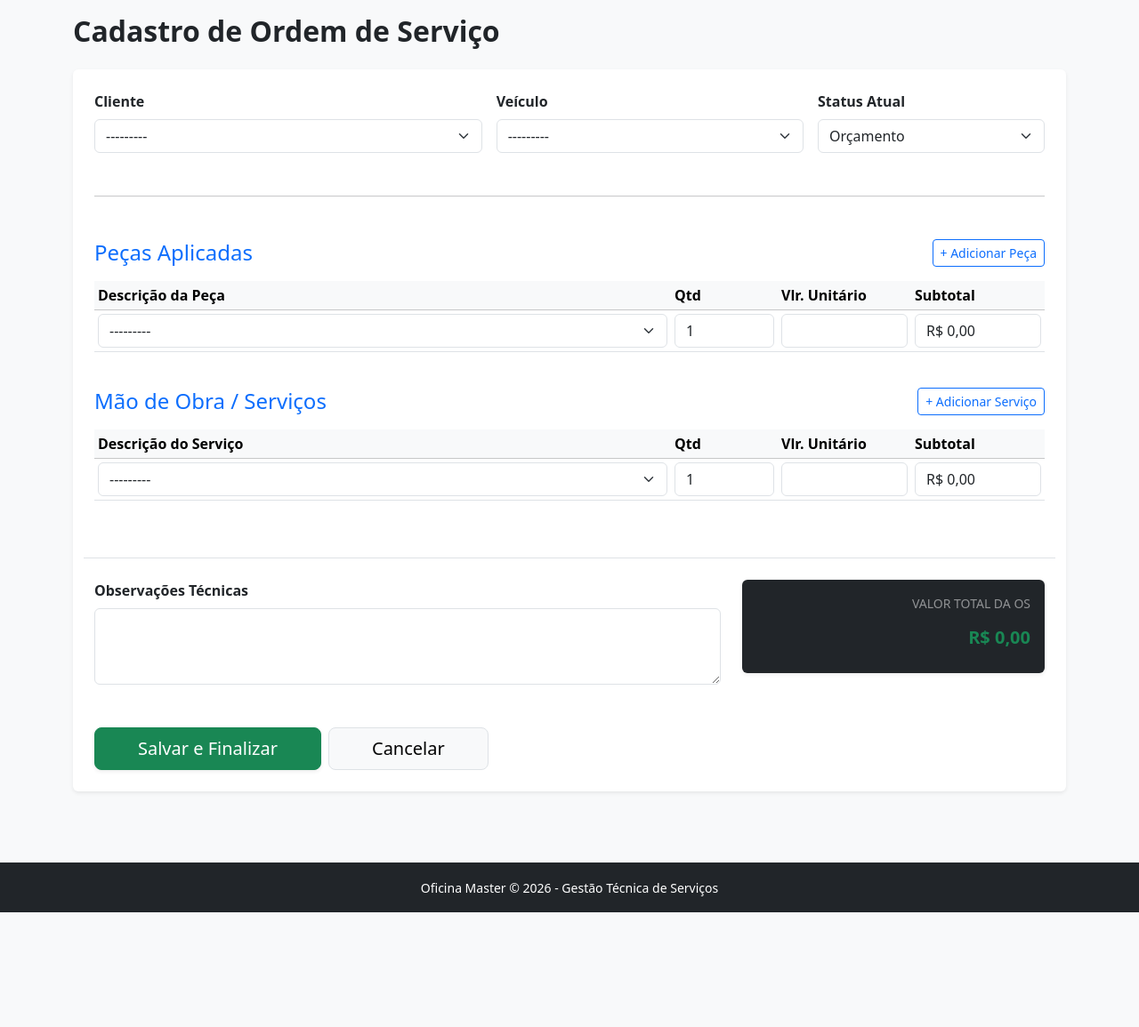
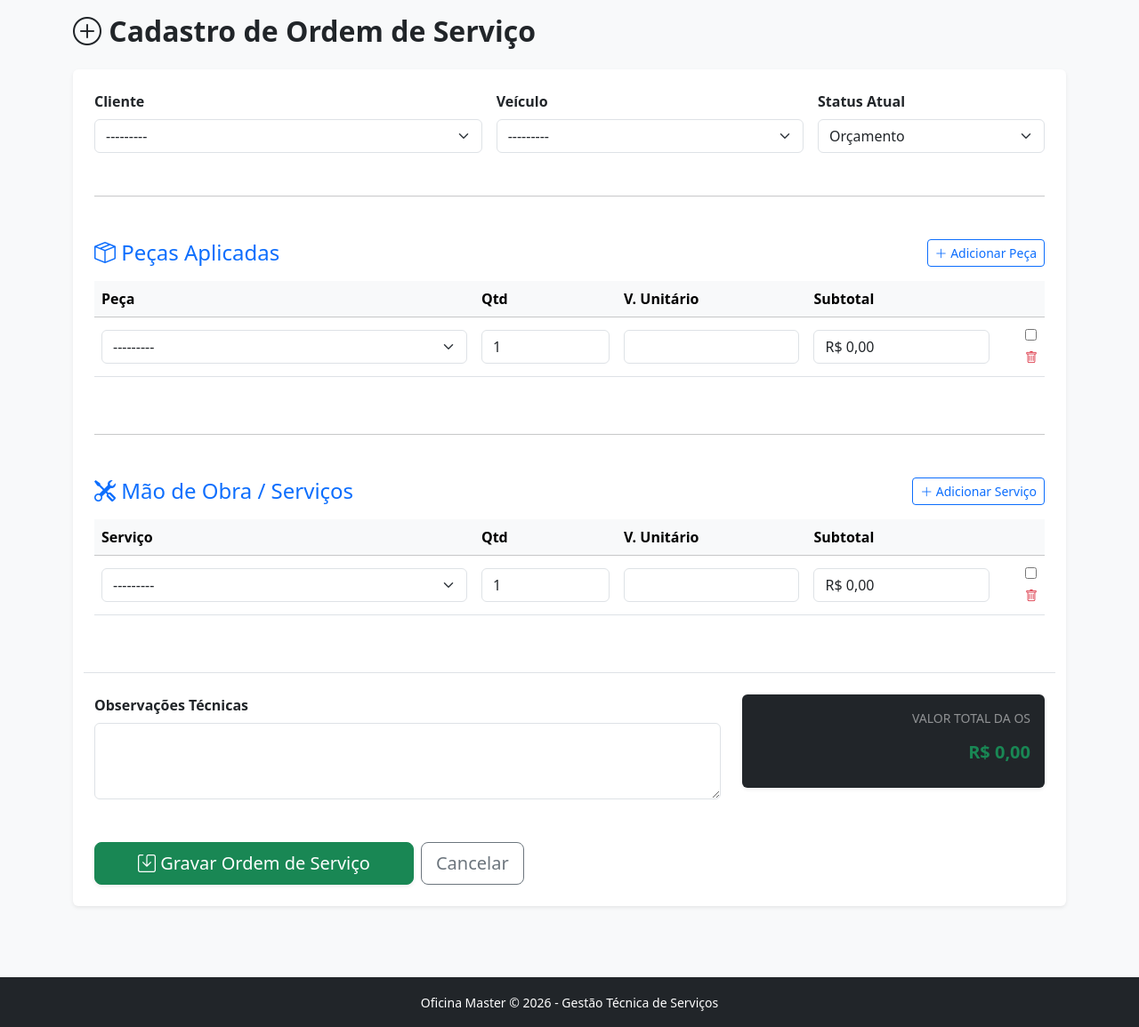
Before and after one commit to MarceloMacedoFH/Oficina_Django, a Django app: page /ordens/nova/ in a window 1280 px wide. Shown: the part 128-1283 px from the top of the page at 89% size. Before the commit the page ends 1154 px from the top, so only its background shows below. Run offline with Django 5.2, Linux system fonts and the light colour scheme; the visitor is signed in with stand-in values (Sample User, id 1); data that the repository does not hold is empty.

Commit message:
Correção Tela de Editar OS

```diff
--- a/servicos/templates/servicos/form_os.html
+++ b/servicos/templates/servicos/form_os.html
@@ -5,14 +5,23 @@
     <nav aria-label="breadcrumb">
       <ol class="breadcrumb">
         <li class="breadcrumb-item"><a href="{% url 'lista_os' %}">Início</a></li>
-        <li class="breadcrumb-item active">Nova OS</li>
+        <li class="breadcrumb-item active">{% if editando %}Editar OS #{{ form.instance.id }}{% else %}Nova OS{% endif %}</li>
       </ol>
     </nav>
 
-    <h2 class="mb-4 fw-bold text-dark">Cadastro de Ordem de Serviço</h2>
+    <h2 class="mb-4 fw-bold text-dark">
+        {% if editando %}
+            <i class="bi bi-pencil-square"></i> Editar Ordem de Serviço
+        {% else %}
+            <i class="bi bi-plus-circle"></i> Cadastro de Ordem de Serviço
+        {% endif %}
+    </h2>
 
     <form method="post" id="os-form" class="card p-4 shadow-sm border-0">
         {% csrf_token %}
+
+        {{ formset_pecas.management_form }}
+        {{ formset_servicos.management_form }}
 
         <div class="row g-3">
             <div class="col-md-5">
@@ -32,59 +41,85 @@
         <hr class="my-5">
 
         <div class="d-flex justify-content-between align-items-center mb-3">
-            <h4 class="mb-0 text-primary">Peças Aplicadas</h4>
-            <button type="button" class="btn btn-outline-primary btn-sm add-row" data-prefix="{{ formset_pecas.prefix }}">
-                + Adicionar Peça
+            <h4 class="mb-0 text-primary"><i class="bi bi-box-seam"></i> Peças Aplicadas</h4>
+            <button type="button" class="btn btn-outline-primary btn-sm add-row" data-prefix="itens_pecas">
+                <i class="bi bi-plus-lg"></i> Adicionar Peça
             </button>
         </div>
-        {{ formset_pecas.management_form }}
-        <div class="table-responsive mb-4">
-            <table class="table table-sm align-middle" id="table-{{ formset_pecas.prefix }}">
+
+        <div class="table-responsive">
+            <table class="table table-hover align-middle" id="table-itens_pecas">
                 <thead class="table-light">
                     <tr>
-                        <th>Descrição da Peça</th>
-                        <th width="120">Qtd</th>
-                        <th width="150">Vlr. Unitário</th>
-                        <th width="150">Subtotal</th>
+                        <th style="width: 40%;">Peça</th>
+                        <th style="width: 15%;">Qtd</th>
+                        <th style="width: 20%;">V. Unitário</th>
+                        <th style="width: 20%;">Subtotal</th>
+                        <th style="width: 5%;"></th>
                     </tr>
                 </thead>
                 <tbody class="formset-body">
                     {% for f in formset_pecas %}
                     <tr class="form-row">
+                        {{ f.id }}
                         <td>{{ f.peca }}</td>
                         <td>{{ f.quantidade }}</td>
                         <td>{{ f.preco_unitario }}</td>
-                        <td><input type="text" class="form-control item-subtotal" readonly value="R$ 0,00"></td>
+                        <td>
+                            <input type="text" class="form-control item-subtotal" readonly value="R$ 0,00">
+                        </td>
+                        <td class="text-center">
+                            {% if formset_pecas.can_delete %}
+                                <div class="form-check">
+                                    {{ f.DELETE }}
+                                    <label class="form-check-label text-danger small"><i class="bi bi-trash"></i></label>
+                                </div>
+                            {% endif %}
+                        </td>
                     </tr>
                     {% endfor %}
                 </tbody>
             </table>
         </div>
 
+        <hr class="my-5">
+
         <div class="d-flex justify-content-between align-items-center mb-3">
-            <h4 class="mb-0 text-primary">Mão de Obra / Serviços</h4>
-            <button type="button" class="btn btn-outline-primary btn-sm add-row" data-prefix="{{ formset_servicos.prefix }}">
-                + Adicionar Serviço
+            <h4 class="mb-0 text-primary"><i class="bi bi-tools"></i> Mão de Obra / Serviços</h4>
+            <button type="button" class="btn btn-outline-primary btn-sm add-row" data-prefix="itens_servicos">
+                <i class="bi bi-plus-lg"></i> Adicionar Serviço
             </button>
         </div>
-        {{ formset_servicos.management_form }}
+
         <div class="table-responsive">
-            <table class="table table-sm align-middle" id="table-{{ formset_servicos.prefix }}">
+            <table class="table table-hover align-middle" id="table-itens_servicos">
                 <thead class="table-light">
                     <tr>
-                        <th>Descrição do Serviço</th>
-                        <th width="120">Qtd</th>
-                        <th width="150">Vlr. Unitário</th>
-                        <th width="150">Subtotal</th>
+                        <th style="width: 40%;">Serviço</th>
+                        <th style="width: 15%;">Qtd</th>
+                        <th style="width: 20%;">V. Unitário</th>
+                        <th style="width: 20%;">Subtotal</th>
+                        <th style="width: 5%;"></th>
                     </tr>
                 </thead>
                 <tbody class="formset-body">
                     {% for f in formset_servicos %}
                     <tr class="form-row">
+                        {{ f.id }}
                         <td>{{ f.servico }}</td>
                         <td>{{ f.quantidade }}</td>
                         <td>{{ f.preco_unitario }}</td>
-                        <td><input type="text" class="form-control item-subtotal" readonly value="R$ 0,00"></td>
+                        <td>
+                            <input type="text" class="form-control item-subtotal" readonly value="R$ 0,00">
+                        </td>
+                        <td class="text-center">
+                            {% if formset_servicos.can_delete %}
+                                <div class="form-check">
+                                    {{ f.DELETE }}
+                                    <label class="form-check-label text-danger small"><i class="bi bi-trash"></i></label>
+                                </div>
+                            {% endif %}
+                        </td>
                     </tr>
                     {% endfor %}
                 </tbody>
@@ -105,9 +140,26 @@
         </div>
 
         <div class="mt-5 d-flex gap-2">
-            <button type="submit" class="btn btn-success btn-lg px-5 shadow-sm">Salvar e Finalizar</button>
-            <a href="{% url 'lista_os' %}" class="btn btn-light btn-lg px-5 border">Cancelar</a>
+            <button type="submit" class="btn btn-success btn-lg px-5 shadow-sm">
+                <i class="bi bi-save"></i> {% if editando %}Salvar Alterações{% else %}Gravar Ordem de Serviço{% endif %}
+            </button>
+            <a href="{% url 'lista_os' %}" class="btn btn-outline-secondary btn-lg">Cancelar</a>
         </div>
     </form>
 </div>
+
+{% block extra_js %}
+<script src="/static/js/os_logic.js"></script>
+<script>
+    // Dispara o cálculo inicial caso existam dados (Edição)
+    document.addEventListener('DOMContentLoaded', function() {
+        document.querySelectorAll('.form-row').forEach(row => {
+            if (typeof executarCalculos === "function") {
+                executarCalculos(row);
+            }
+        });
+    });
+</script>
 {% endblock %}
+
+{% endblock %}
--- a/servicos/views.py
+++ b/servicos/views.py
@@ -56,12 +56,13 @@ def nova_os(request):
 def editar_os(request, pk):
     os_instancia = get_object_or_404(OrdemServico, pk=pk)
 
-    # Proteção de Status
+    # Validação de status que definimos anteriormente
     if os_instancia.status != 'ORC':
-        messages.warning(request, "Esta OS está bloqueada para edição (Status: {}).".format(os_instancia.get_status_display()))
+        messages.warning(request, "Apenas orçamentos podem ser editados.")
         return redirect('lista_os')
 
     if request.method == 'POST':
+        # IMPORTANTE: Passar a 'instance' aqui é o que garante o UPDATE em vez de um novo INSERT
         form = OSForm(request.POST, instance=os_instancia)
         formset_pecas = ItemPecaFormSet(request.POST, instance=os_instancia)
         formset_servicos = ItemServicoFormSet(request.POST, instance=os_instancia)
@@ -69,21 +70,22 @@ def editar_os(request, pk):
         if form.is_valid() and formset_pecas.is_valid() and formset_servicos.is_valid():
             try:
                 with transaction.atomic():
-                    # Salva a OS
+                    # 1. Guarda o cabeçalho
                     ordem_servico = form.save()
 
-                    # Salva Peças e Serviços (O Django lida com updates e deletes aqui)
+                    # 2. Guarda os formsets diretamente (isso processa deletes e updates)
                     formset_pecas.save()
                     formset_servicos.save()
 
-                    # Recalcula e salva o total final
+                    # 3. Recalcula o total
                     ordem_servico.atualizar_total()
 
-                messages.success(request, f"OS #{ordem_servico.id} atualizada com sucesso.")
+                messages.success(request, f"OS #{ordem_servico.id} atualizada com sucesso!")
                 return redirect('lista_os')
             except ValueError as e:
                 messages.error(request, str(e))
     else:
+        # Carregamento inicial (GET)
         form = OSForm(instance=os_instancia)
         formset_pecas = ItemPecaFormSet(instance=os_instancia)
         formset_servicos = ItemServicoFormSet(instance=os_instancia)
--- a/setup/urls.py
+++ b/setup/urls.py
@@ -7,6 +7,6 @@ urlpatterns = [
     path('ordens/', include('servicos.urls')),
 
     # Rotas de Autenticação
-    path('login/', auth_views.LoginView.as_view(template_name='login.html'), name='login'),
+    path('', auth_views.LoginView.as_view(template_name='login.html'), name='login'),
     path('logout/', auth_views.LogoutView.as_view(next_page='login'), name='logout'),
 ]
```
